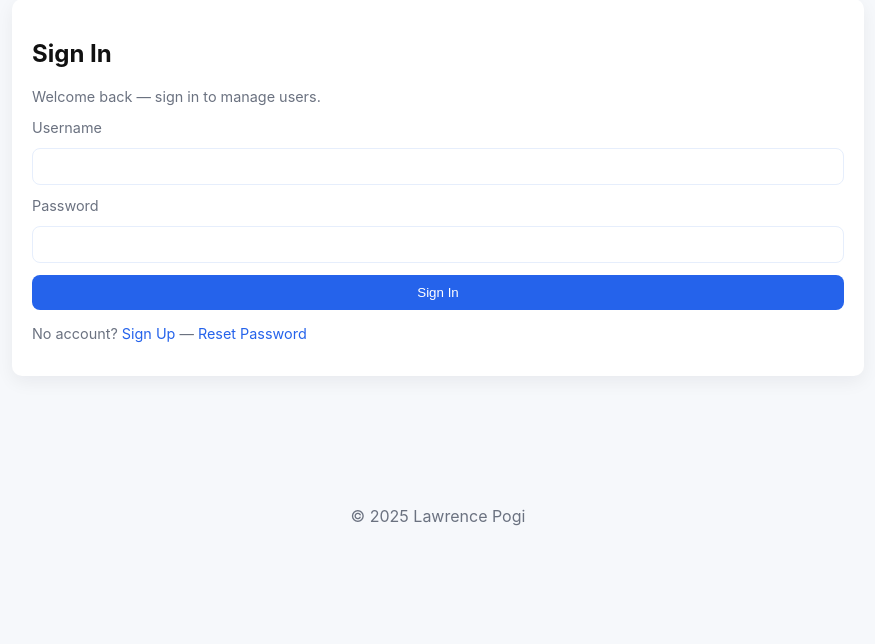
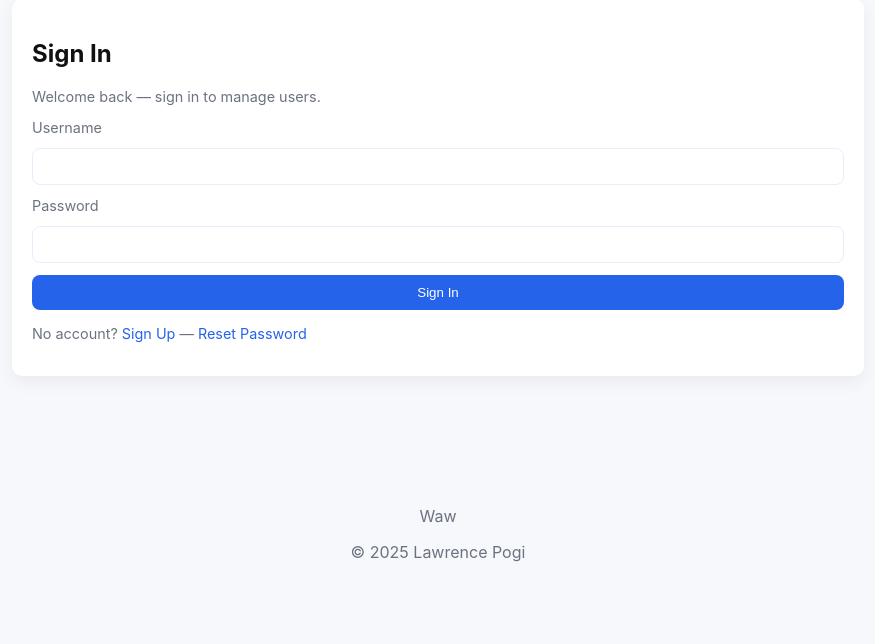
Before and after one commit to lawcunanan/The-PHP-Practitioner, a PHP site: page /php-practitioner/ in a window 1280 px wide. Shown: the part 189-833 px from the top of the page, without its empty margins (202-1077 px from the left). Before the commit the page ends 715 px from the top, so only its background shows below. Run offline with PHP 8.4, Linux system fonts and the light colour scheme.

Commit message:
new update on footer

```diff
--- a/views/footer.php
+++ b/views/footer.php
@@ -1,6 +1,7 @@
     </main>
     <footer class="site-footer">
         <div class="container">
+            <p>Waw</p>
             <p>&copy; <?php echo date('Y'); ?> Lawrence Pogi</p>
         </div>
     </footer>
```
